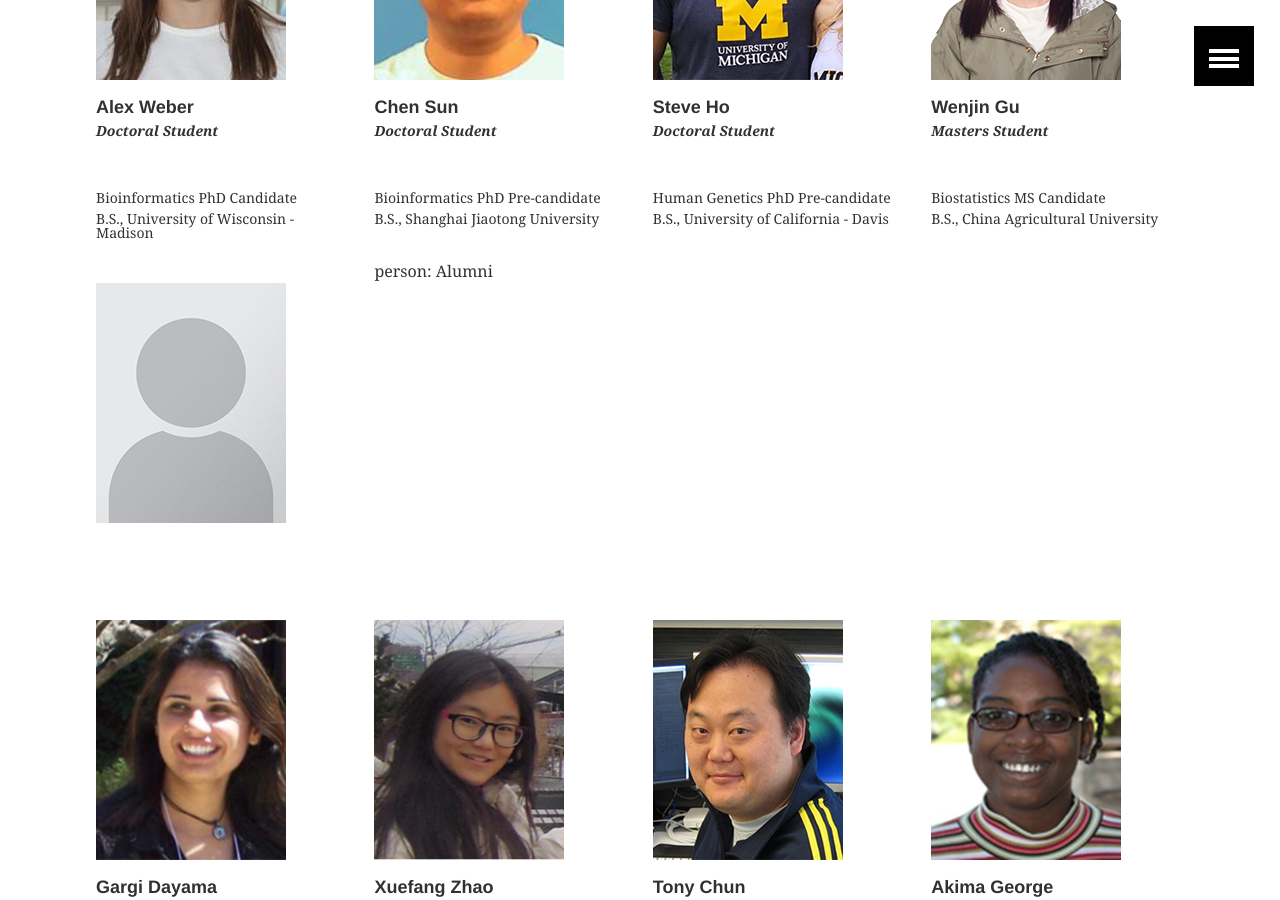
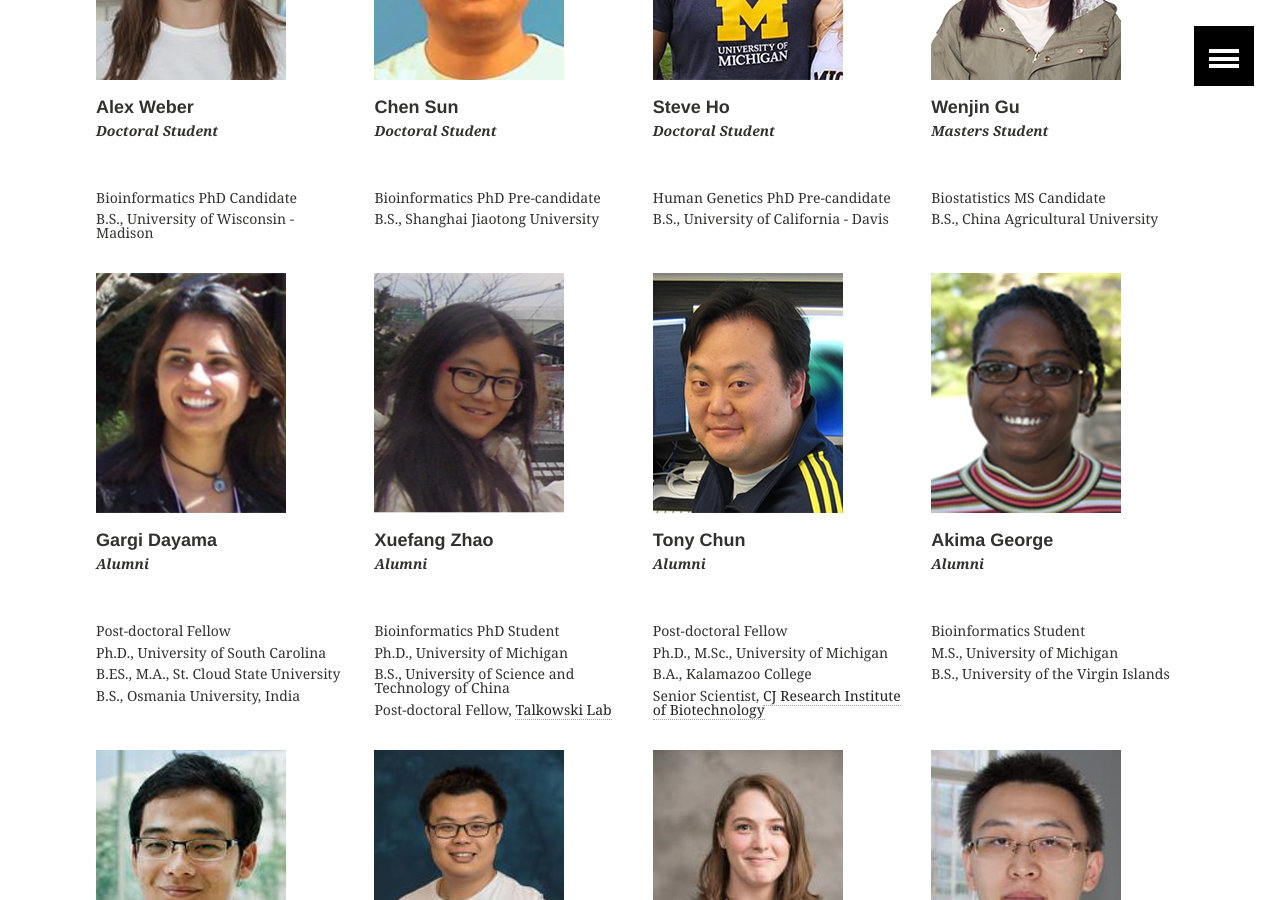
Before and after one commit to mills-lab/mills-lab.github.io, a Jekyll site: the page built from _pages/people.md, in a window 1280 px wide and 900 px high, scrolled down 1061 px. Built offline with Jekyll 4.4.1, drawn with Linux system fonts in a browser that asks for light colours.

Commit message:
updated people

```diff
--- a/_pages/people.md
+++ b/_pages/people.md
@@ -32,12 +32,6 @@ positions:
 
 <p>
 <div class="tiles">
-person: Alumni
-{% include people-grid.html %}
-</div><!--/.tiles-->
-
-<p>
-<div class="tiles">
 {% for position in page.positions %}
  {% for person in sorted_people %}
   {% if person.publish and position[0] == 'alumni' %}
```
